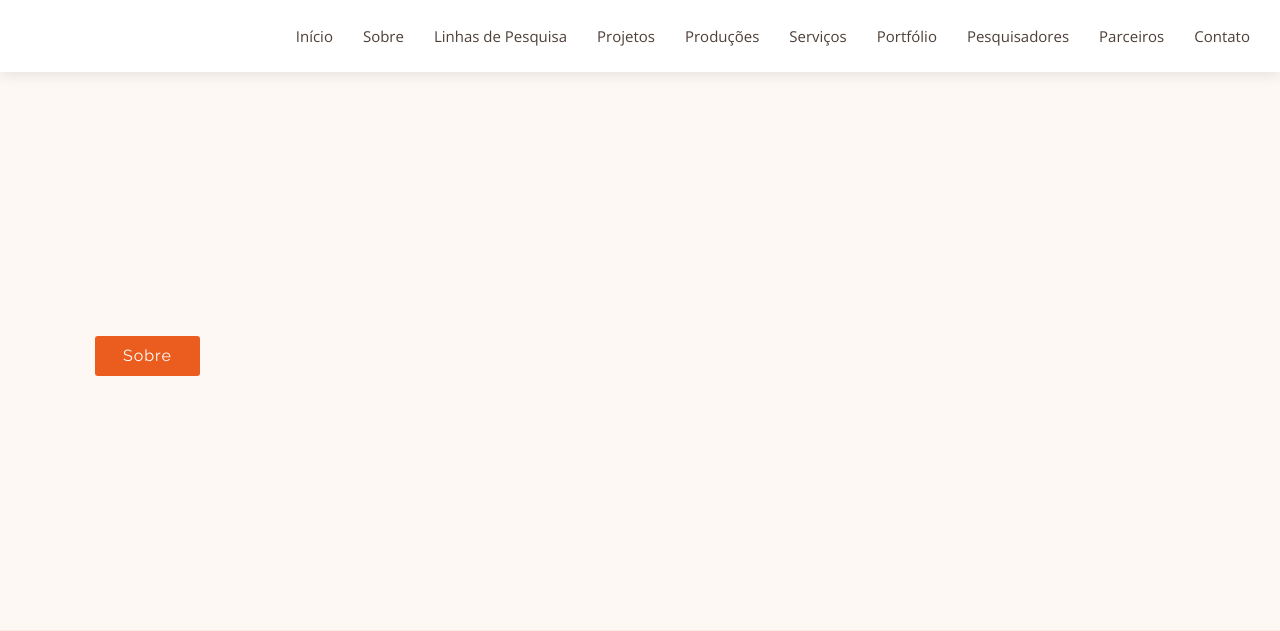
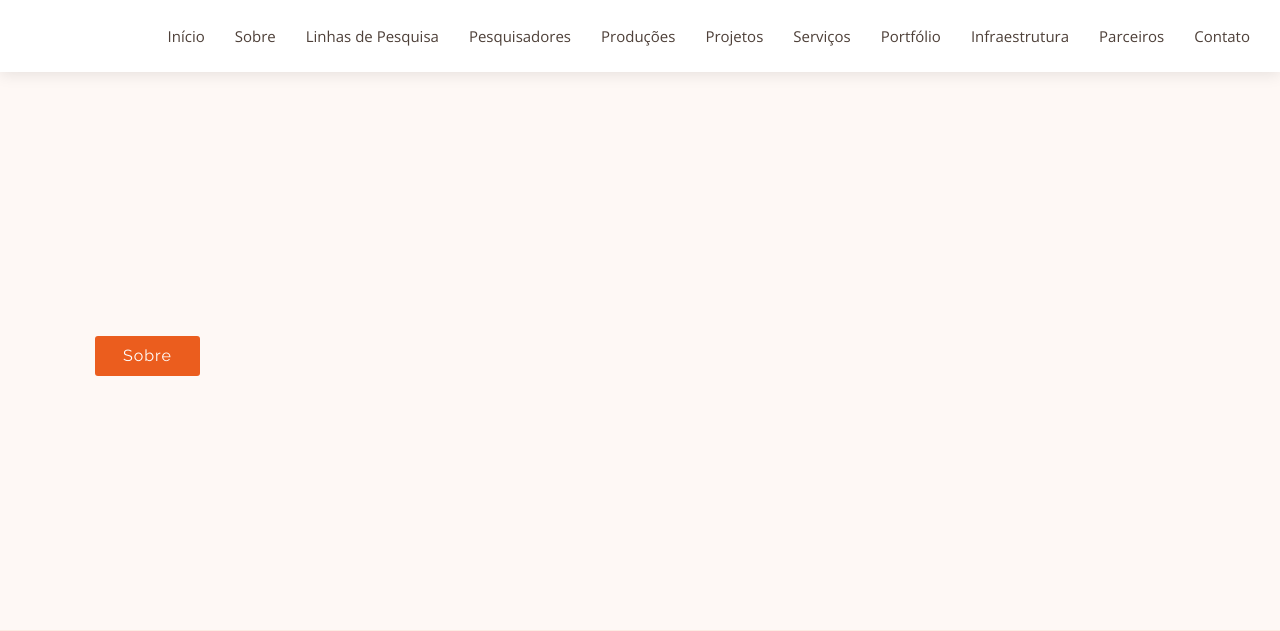
Before and after one commit to igbcampos/grupos, a Django app: template core/templates/inicio.html in a window 1280 px wide. Shown: the top 631 px of the page. Run offline with Django 3.2, Linux system fonts and the light colour scheme; the template is opened without the code that fills it, so the values that code supplies are empty; parts of the project's set-up code (start-up, migrations or seed data) failed here and were passed over; some libraries are stand-ins or nearby versions.

Commit message:
Atualizada a barra de navegação com base na ordem correta dos atalhos

```diff
--- a/core/templates/base.html
+++ b/core/templates/base.html
@@ -61,11 +61,12 @@
           <li><a href="#header">Início</a></li>
           <li><a href="#about">Sobre</a></li>
           <li><a href="#services">Linhas de Pesquisa</a></li>
+          <li><a href="#team">Pesquisadores</a></li>
+          <li><a href="#">Produções</a></li>
           <li><a href="#">Projetos</a></li>
-          <li><a href="#">Produções</a></li>
           <li><a href="#">Serviços</a></li>
           <li><a href="#">Portfólio</a></li>
-          <li><a href="#team">Pesquisadores</a></li>
+          <li><a href="#">Infraestrutura</a></li>
           <li><a href="#clients">Parceiros</a></li>
           <li><a href="#contact">Contato</a></li>
         </ul>
--- a/core/templates/inicio.html
+++ b/core/templates/inicio.html
@@ -408,11 +408,12 @@
             <li><i class="bx bx-chevron-right"></i> <a href="">Início</a></li>
             <li><i class="bx bx-chevron-right"></i> <a href="#about">Sobre</a></li>
             <li><i class="bx bx-chevron-right"></i> <a href="#services">Linhas de Pesquisa</a></li>
+            <li><i class="bx bx-chevron-right"></i> <a href="#team">Pesquisadores</a></li>
+            <li><i class="bx bx-chevron-right"></i> <a href="#">Produções</a></li>
             <li><i class="bx bx-chevron-right"></i> <a href="#">Projetos</a></li>
-            <li><i class="bx bx-chevron-right"></i> <a href="#">Produções</a></li>
             <li><i class="bx bx-chevron-right"></i> <a href="#">Serviços</a></li>
             <li><i class="bx bx-chevron-right"></i> <a href="#">Portfólio</a></li>
-            <li><i class="bx bx-chevron-right"></i> <a href="#team">Pesquisadores</a></li>
+            <li><i class="bx bx-chevron-right"></i> <a href="#">Infraestrutura</a></li>
             <li><i class="bx bx-chevron-right"></i> <a href="#clients">Parceiros</a></li>
             <li><i class="bx bx-chevron-right"></i> <a href="#contact">Contato</a></li>
           </ul>
```
